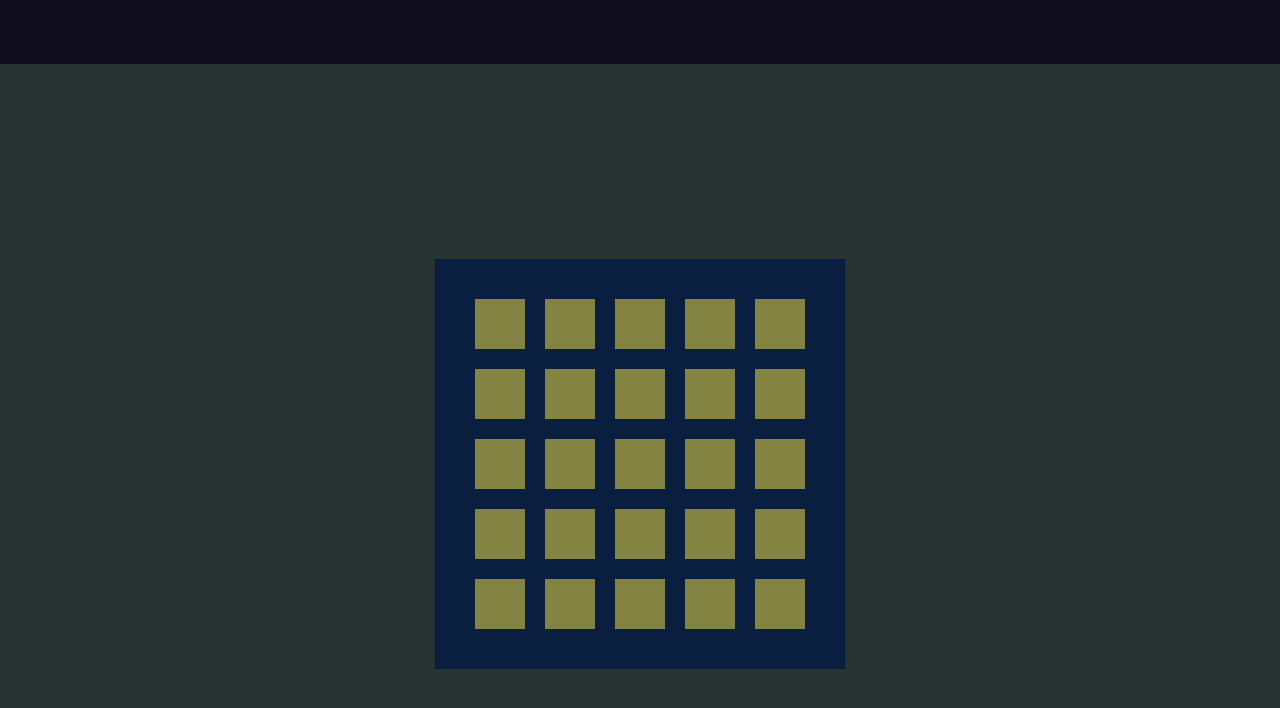
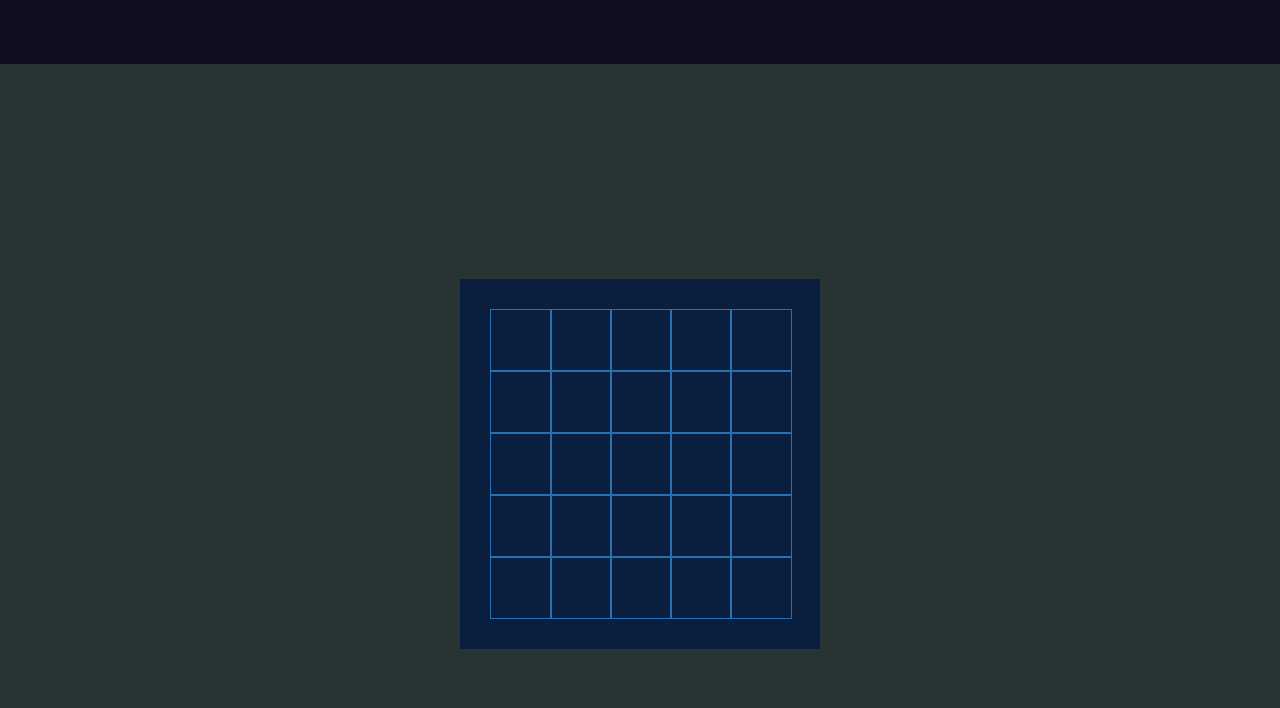
Before and after one commit to tothandras2019/tic-toc-is-action, a React (Create React App) app: page / in a window 1280 px wide. Shown: the top 708 px of the page. Built offline with nearby package versions, Linux system fonts and the light colour scheme.

Commit message:
design mods

```diff
--- /dev/null
+++ b/src/components/field/field-component.css
@@ -0,0 +1,35 @@
+.table {
+  width: 60px;
+  height: 60px;
+  margin: 0px;
+  border: 1px solid rgb(39, 113, 179);
+}
+.table button {
+  width: 100%;
+  height: 100%;
+  background-color: transparent;
+  border: none;
+  font-size: 30px;
+  display: flex;
+  justify-content: center;
+  align-items: center;
+}
+.table button p {
+  width: fit-content;
+  height: fit-content;
+  scale: 0%;
+}
+.table button.appear p {
+  animation: appear;
+  animation-duration: 0.4s;
+  animation-direction: alternate;
+  animation-fill-mode: forwards;
+}
+@keyframes appear {
+  to {
+    scale: 100%;
+  }
+}
+.table button:hover {
+  background-color: rgb(21, 64, 102);
+}/*# sourceMappingURL=field-component.css.map */
--- /dev/null
+++ b/src/components/field/field-component.jsx
@@ -0,0 +1,13 @@
+import './field-component.css'
+
+export const Field = ({ tableField, handleFieldClick }) => {
+  const { index, mark } = tableField
+
+  return (
+    <div className={`table`}>
+      <button className={mark ? 'appear' : ''} id={`${index}`} onClick={handleFieldClick}>
+        <p>{mark}</p>
+      </button>
+    </div>
+  )
+}
--- /dev/null
+++ b/src/components/field/field-component.scss
@@ -0,0 +1,42 @@
+@import './../../settings/style-settings.scss';
+
+.table {
+  width: 60px;
+  height: 60px;
+  margin: 0px;
+  // background-color: $table-color;
+  //background-color: transparent;
+  border: 1px solid $table-border-color;
+  button {
+    width: 100%;
+    height: 100%;
+    background-color: transparent;
+    border: none;
+    font-size: 30px;
+    display: flex;
+    justify-content: center;
+    align-items: center;
+    p {
+      width: fit-content;
+      height: fit-content;
+      scale: 0%;
+    }
+
+    &.appear p {
+      animation: appear;
+      animation-duration: 0.4s;
+      animation-direction: alternate;
+      animation-fill-mode: forwards;
+    }
+
+    @keyframes appear {
+      to {
+        scale: 100%;
+      }
+    }
+
+    &:hover {
+      background-color: $table-hover-color;
+    }
+  }
+}
--- a/src/components/table/table-component.css
+++ b/src/components/table/table-component.css
@@ -1,28 +1,19 @@
 .table-container {
   width: 70%;
   height: 70%;
-  background-color: rgb(10, 31, 64);
+  background-color: #0a1f40;
   height: fit-content;
   width: fit-content;
   padding: 30px;
   box-sizing: border-box;
+  scale: 0;
+  animation: appear-table;
+  animation-duration: 0.4s;
+  animation-fill-mode: forwards;
 }
-.table-container .table {
-  width: 50px;
-  height: 50px;
-  margin: 10px;
-}
-.table-container .table button {
-  width: 100%;
-  height: 100%;
-  background-color: grey;
-  background-color: rgb(131, 131, 66);
-  border: none;
-  font-size: 30px;
-  display: flex;
-  justify-content: center;
-  align-items: center;
-}
-.table-container .table button:hover {
-  background-color: rgb(92, 92, 51);
+
+@keyframes appear-table {
+  to {
+    scale: 1;
+  }
 }/*# sourceMappingURL=table-component.css.map */
--- a/src/components/table/table-component.jsx
+++ b/src/components/table/table-component.jsx
@@ -1,5 +1,6 @@
 import './table-component.css'
 import { useEffect, useState } from 'react'
+import { Field } from '../field/field-component'
 
 export const Table = ({ size }) => {
   const [table, setTable] = useState(null)
@@ -11,20 +12,25 @@ export const Table = ({ size }) => {
     if (!size) return
     const placeholder = []
     for (let i = 1; i <= size; i++) {
-      for (let j = 1; j <= size; j++) placeholder.push({ index: `${i}-${j}`, val: '' })
+      for (let j = 1; j <= size; j++) placeholder.push({ index: `${i}-${j}`, mark: '' })
     }
 
     setTable(() => placeholder)
-    setStyle(() => ({ display: 'grid', gridTemplateColumns: `repeat(${size}, 70px)` }))
+    setStyle(() => ({ display: 'grid', gridTemplateColumns: `repeat(${size}, 60px)` }))
 
     return () => {}
   }, [size])
 
   useEffect(() => {
+    setStyle(() => ({ display: 'grid', gridTemplateColumns: `repeat(${size}, 60px)`, backgroundColor: `${isOpointment ? '#0a1f40' : '#6a0606'}` }))
+  }, [isOpointment])
+
+  useEffect(() => {
     if (!fieldId) return
     const findClickedField = table.map((field) => {
       if (field.index === fieldId) {
-        field.val = isOpointment ? '❌' : '🔵'
+        field.mark = isOpointment ? '🔵' : '❌'
+        setIsOpointment(() => !isOpointment)
         return field
       }
       return field
@@ -36,17 +42,17 @@ export const Table = ({ size }) => {
   const handleFieldClick = (event) => {
     const fieldID = event.target.id
     setFieldId(fieldID)
-    setIsOpointment(() => !isOpointment)
   }
+
+  const checkRow = (fields) => {}
+  const checkColumn = (fields) => {}
+  const checkDiagonalLeftToRightButton = (fields) => {}
+  const checkDiagonalRightToLeftButton = (fields) => {}
 
   return (
     <div className='table-container' style={style}>
       {table?.map((tableField, i) => (
-        <div key={`${i}`} className={`table`}>
-          <button id={`${tableField.index}`} onClick={handleFieldClick}>
-            {tableField.val}
-          </button>
-        </div>
+        <Field key={i} tableField={tableField} handleFieldClick={handleFieldClick} />
       ))}
     </div>
   )
--- a/src/components/table/table-component.scss
+++ b/src/components/table/table-component.scss
@@ -7,25 +7,14 @@
   width: fit-content;
   padding: 30px;
   box-sizing: border-box;
-  // display: grid;
-  // grid-template-columns: repeat(3, 70px);
-  .table {
-    width: 50px;
-    height: 50px;
-    margin: 10px;
-    button {
-      width: 100%;
-      height: 100%;
-      background-color: grey;
-      background-color: $table-color;
-      border: none;
-      font-size: 30px;
-      display: flex;
-      justify-content: center;
-      align-items: center;
-      &:hover {
-        background-color: $table-hover-color;
-      }
-    }
+  scale: 0;
+  animation: appear-table;
+  animation-duration: 0.4s;
+  animation-fill-mode: forwards;
+}
+
+@keyframes appear-table {
+  to {
+    scale: 1;
   }
 }
--- a/src/settings/style-settings.scss
+++ b/src/settings/style-settings.scss
@@ -1,6 +1,7 @@
 $main-color: #283334;
 $nav-color: #100e1e;
 
-$table-background-color: rgb(10, 31, 64);
+$table-background-color: #0a1f40;
 $table-color: rgb(131, 131, 66);
-$table-hover-color: rgb(92, 92, 51);
+$table-hover-color: rgb(21, 64, 102);
+$table-border-color: rgb(39, 113, 179);
```
Also changed, not shown: 2 other files (tests, documents, lock files or other folders).
